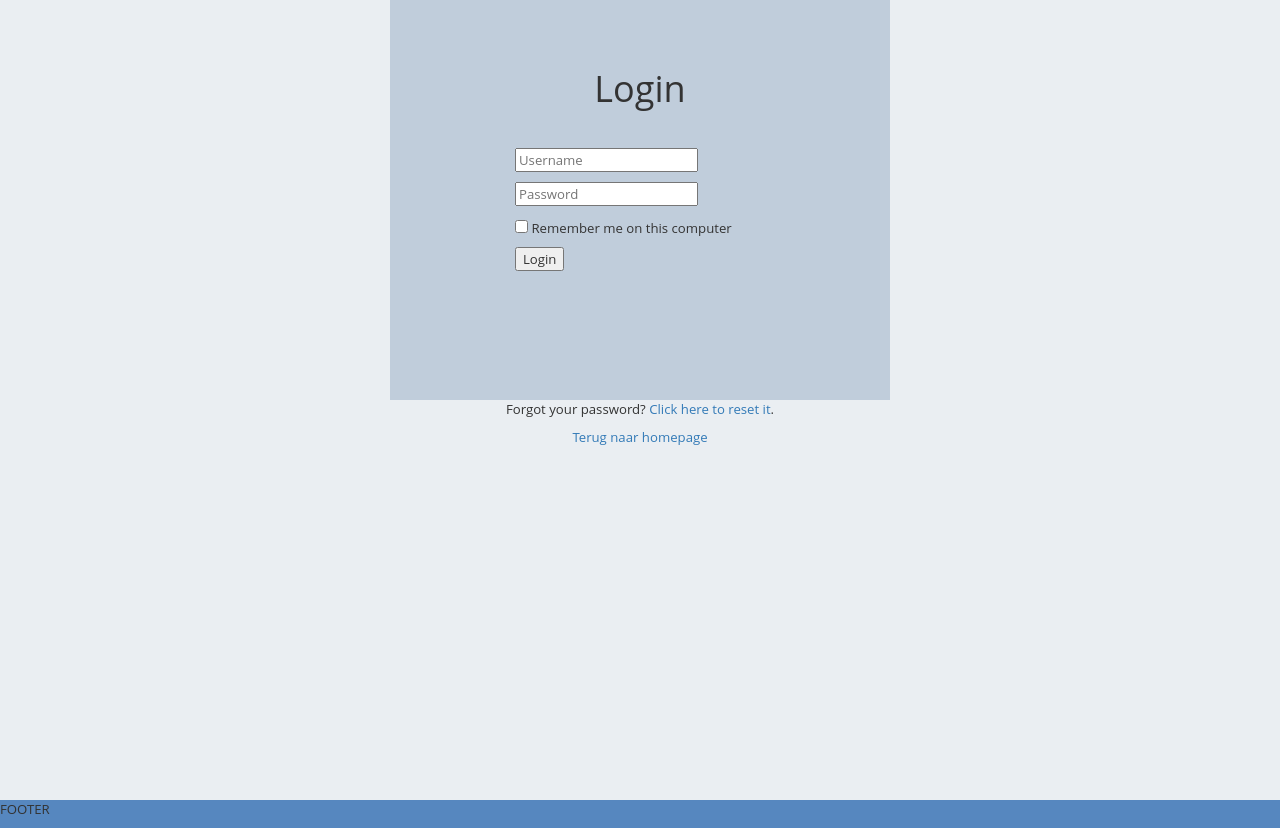
After one commit to Lavezz7891/ac_tervant, a PHP site: page /login.php in a window 1280 px wide. The commit adds this page. Run offline with PHP 8.4, Linux system fonts and the light colour scheme; some libraries are stand-ins or nearby versions.

Commit message:
login page aangemaakt en styling, kleine aanpassingen resterend e pagina's zoals footer php

```diff
--- a/css/style.css
+++ b/css/style.css
@@ -57,6 +57,8 @@ table {
 
 /*EINDE PREFIX CLASSES  */
 
+/*Start algemene style*/
+
 body {
 	margin: 0;
 	padding: 0;
@@ -88,13 +90,13 @@ h1,h2,h3 {
 	margin-bottom: 10px;
 }
 
-div.main {
+section.main {
 	background-color: #F0f0f0;
 	width: 100%;
 	height: 800px;
 }
 
-div.main h1 {
+section.main h1 {
 	text-align: center;
 	width: auto;
 	margin: 0;
@@ -137,7 +139,8 @@ div.header ul li {
 	margin: 0 0px;
 	height: 50px;
 	width: 200px;
-	border: 1px solid #fff;
+	border-right: 1px solid #fff;
+	border-left: 1px solid #fff;
 	text-align: center;
 	line-height: 50px
 }
@@ -156,7 +159,6 @@ div.header ul li a {
 
 div.header ul li:hover {
 	background-color: #A6C3DD;
-	border-radius: 5%;
 }
 
 div.header ul li:hover  a {
@@ -190,3 +192,39 @@ div.innerContainer {
 	line-height: 25px;
 	border-radius: 5px;
 }
+
+div.footer {
+	background-color: #5687BF;
+}
+
+/*Einde algemene styling*/
+
+/*Start LOGIN PAGINA styleing*/
+
+section.login {
+	-webkit-box-shadow:0px 0px 2px 1px #7696B3;
+    box-shadow:0px 0px 2px 1px #7696B3;
+    background-color: #EAEEF2;
+    height: 800px;
+}
+
+div.inner-login-page {
+	background-color: #C0CDDB;
+	width: 500px;
+	height: 400px;
+	padding-top: 5%;
+	margin: 0 auto;
+}
+
+form.form {
+	width: 250px;
+	margin: 0 auto;
+	padding-bottom: 25%;
+}
+
+div.inner-login-page h1 {
+	padding-bottom: 25px;
+}
+
+
+/*Einde LOGIN PAGINA styling*/
--- a/include.php
+++ b/include.php
@@ -22,5 +22,15 @@ function toon_header() {
 <?php
 }
 
+function toon_footer() {
+	?>
+
+	<div class="footer">
+		<div class="inner-footer"><p>FOOTER</p></div>
+	</div>
+		</body>
+	</html>
+<?php
+}
 
  ?>
--- /dev/null
+++ b/login.php
@@ -0,0 +1,33 @@
+
+
+<?php
+include 'include.php';
+toon_header()
+?>
+<section class="login">
+	<div class="login-page">
+    	<div class="inner-login-page">
+      	<h1 class="center">Login</h1>
+      	<form class="form" method="post" action="index.php">
+        	<p><input type="text" name="login" value="" placeholder="Username"></p>
+        	<p><input type="password" name="password" value="" placeholder="Password"></p>
+        	<p class="remember_me">
+          	<label>
+            	<input type="checkbox" name="remember_me" id="remember_me">
+            	Remember me on this computer
+          	</label>
+        	</p>
+        	<p class="submit"><input type="submit" name="commit" value="Login"></p>
+      	</form>
+    	</div>
+    	<div class="extra-info-login-page">
+    		<div class="login-help center">
+      	<p>Forgot your password? <a href="index.html">Click here to reset it</a>.</p>
+    	</div>
+    	<div class="center">
+     		<p><a href="index.php">Terug naar homepage</a></p>
+     	</div>
+    	</div>
+  	</div>
+</section>
+  <?php toon_footer() ?>
```
Also changed, not shown: index.php (+4 -6 lines), ploeg_doelsaldo.php (+3 -4 lines), spelers_stat.php (+3 -4 lines), spelers_tervant.php (+3 -4 lines).
